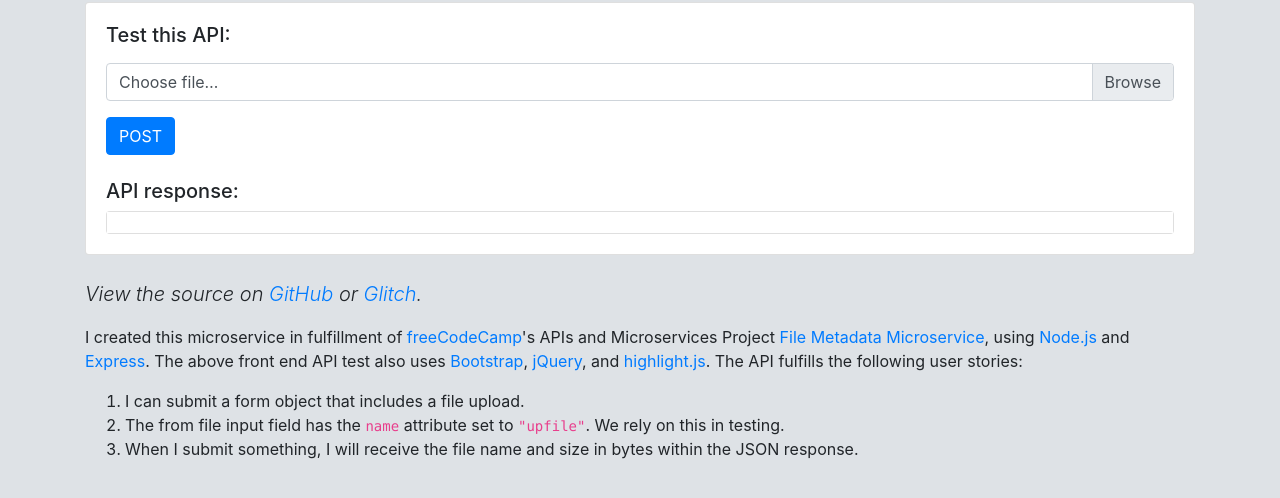
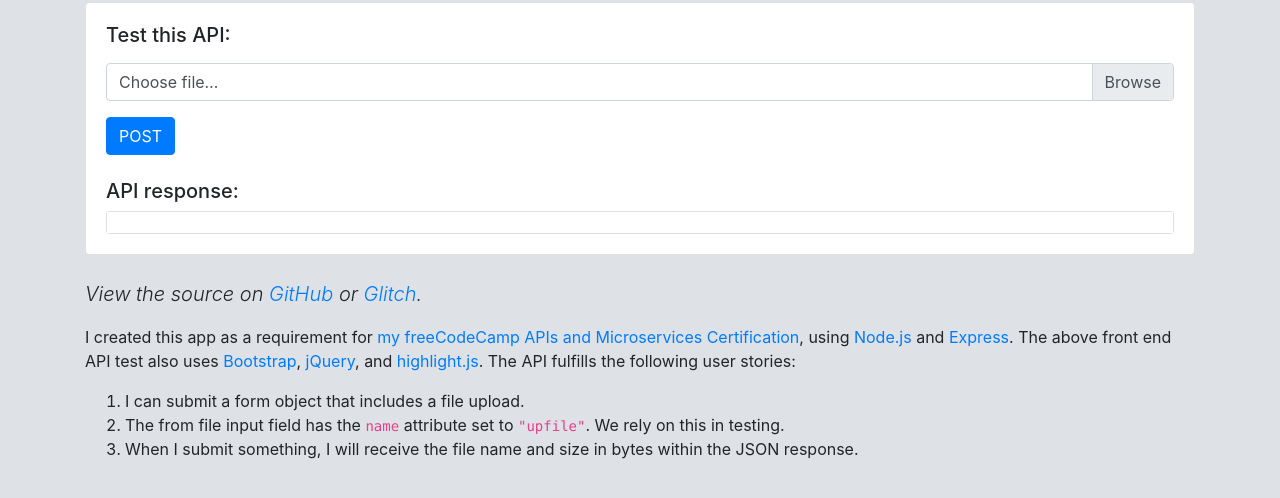
Before and after one commit to TyMick/file-metadata, a website: page views/index.html in a window 1280 px wide. Shown: the part 118-616 px from the top of the page. Drawn offline with nearby package versions, Linux system fonts and the light colour scheme; a script that the page names is missing; a small style sheet from the web is missing.

Commit message:
Add certification link

```diff
--- a/views/index.html
+++ b/views/index.html
@@ -63,12 +63,10 @@
       </p>
 
       <p>
-        I created this microservice in fulfillment of
-        <a href="https://freecodecamp.org">freeCodeCamp</a>'s APIs and
-        Microservices Project
+        I created this app as a requirement for
         <a
-          href="https://www.freecodecamp.org/learn/apis-and-microservices/apis-and-microservices-projects/file-metadata-microservice"
-          >File Metadata Microservice</a
+          href="https://www.freecodecamp.org/certification/tywmick/apis-and-microservices"
+          >my freeCodeCamp APIs and Microservices Certification</a
         >, using <a href="https://nodejs.org/en/">Node.js</a> and
         <a href="https://expressjs.com/">Express</a>. The above front end API
         test also uses <a href="https://getbootstrap.com/">Bootstrap</a>,
```
Also changed, not shown: README.md, 1 other file.
